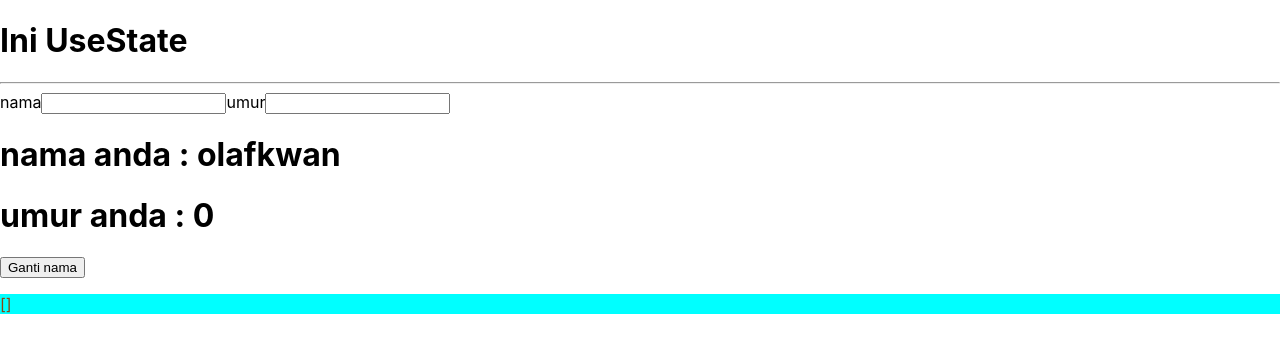
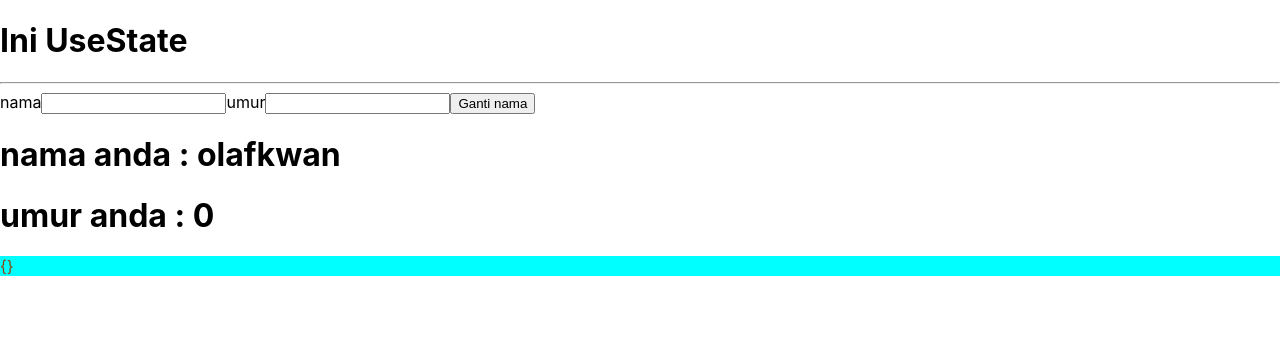
Before and after one commit to ahmadfaqih796/React-Fundamentals, a React (Create React App) app: page /useState in a window 1280 px wide. Shown: the top 352 px of the page. Built offline with nearby package versions, Linux system fonts and the light colour scheme.

Commit message:
fix array

```diff
--- a/src/materi/2-UseState/Usestate.js
+++ b/src/materi/2-UseState/Usestate.js
@@ -8,9 +8,9 @@ const Usestate = () => {
   // ini usestate tipe data boolean
   const [status, setStatus] = useState(false);
   // ini usestate tipe data array
-  const [array, setArray] = useState({});
+  const [array, setArray] = useState([]);
   // ini usestate tipe data object
-  const [object, setObject] = useState([]);
+  const [object, setObject] = useState({});
 
   const handleChange = (e) => {
     setNama(e.target.value);
@@ -19,8 +19,8 @@ const Usestate = () => {
 
   // ini kalau data banyak
   const handleGantiNama = () => {
-    setArray({ nama: nama, umur: umur });
-    object.push(array);
+    setObject({ nama: nama, umur: umur, status: false });
+    array.push(object);
     console.log(array);
     console.log(object);
   };
@@ -29,6 +29,7 @@ const Usestate = () => {
     <>
       <h1>Ini UseState</h1>
       <hr />
+      <form>
         <label htmlFor="nama">nama</label>
         <input
           type="text"
@@ -41,9 +42,8 @@ const Usestate = () => {
           name="umur"
           onChange={(e) => setUmur(e.target.value)}
         />
-      <h1>nama anda : {nama}</h1>
-      <h1>umur anda : {umur}</h1>
         <button
+          type="submit"
           onClick={
             // ini cara pertama
             // () => {
@@ -55,6 +55,9 @@ const Usestate = () => {
         >
           Ganti nama
         </button>
+      </form>
+      <h1>nama anda : {nama}</h1>
+      <h1>umur anda : {umur}</h1>
 
       <p>{JSON.stringify(object)}</p>
     </>
```
Lines whose indentation alone changed are shown as unchanged.
